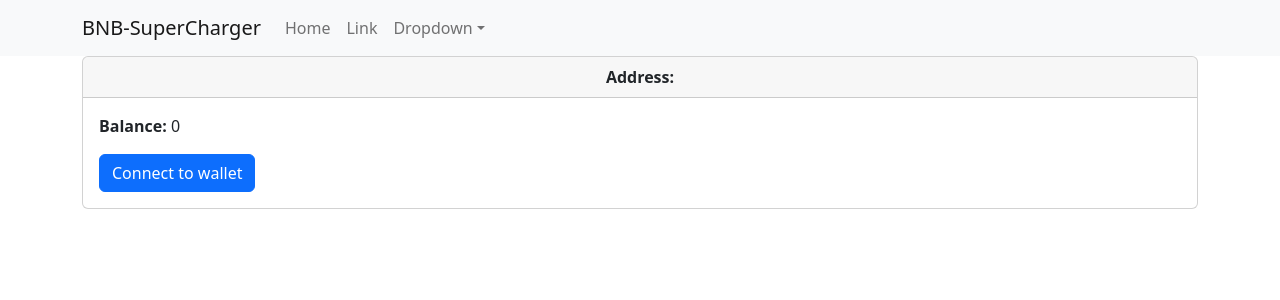
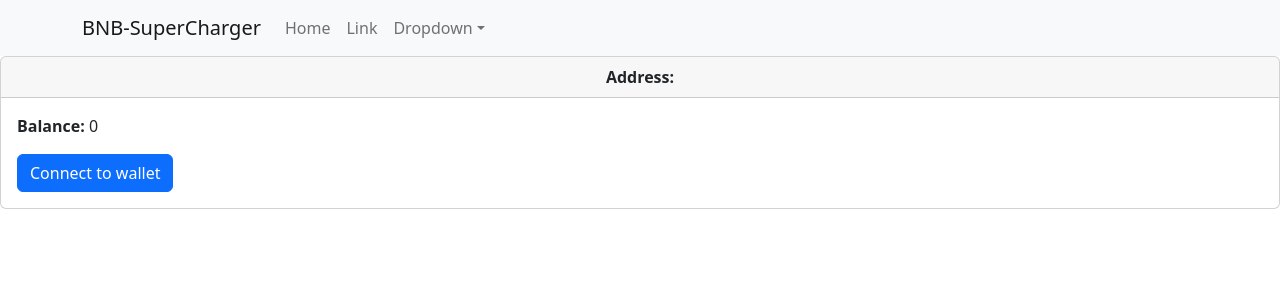
Before and after one commit to warrenseah/reactjs-vault-client, a React (Create React App) app: page / in a window 1280 px wide. Shown: the top 300 px of the page. Built offline with nearby package versions, Linux system fonts and the light colour scheme.

Commit message:
Added routes to app
also rework layout.js

```diff
--- a/src/App.js
+++ b/src/App.js
@@ -1,12 +1,20 @@
+import { Routes, Route } from "react-router-dom";
+import Home from "./pages/Home";
 import Layout from "./components/layout/Layout";
-import ConnectToMetamask from "./components/ConnectToMetamask";
+import Stakes from "./pages/Stakes";
+import Rewards from "./pages/Rewards";
+import NoPage from "./pages/NoPage";
 
 const App = () => {
-
   return (
-    <Layout>
-      <ConnectToMetamask />
-    </Layout>
+    <Routes>
+      <Route path="/" element={<Layout />}>
+        <Route index element={<Home />} />
+        <Route path="stakes" element={<Stakes />} />
+        <Route path="rewards" element={<Rewards />} />
+        <Route path='*' element={<NoPage />} />
+      </Route>
+    </Routes>
   );
 };
 
--- a/src/components/layout/Layout.js
+++ b/src/components/layout/Layout.js
@@ -1,12 +1,12 @@
 import { Fragment } from "react";
-import { Container } from "react-bootstrap";
+import { Outlet } from "react-router-dom";
 import Navigation from "../ui/Navigation";
 
-const Layout = (props) => {
+const Layout = () => {
   return (
     <Fragment>
       <Navigation />
-      <Container>{props.children}</Container>
+      <Outlet />
     </Fragment>
   );
 };
--- a/src/index.js
+++ b/src/index.js
@@ -6,13 +6,16 @@ import App from "./App";
 import "bootstrap/dist/css/bootstrap.min.css";
 // Bootstrap Bundle JS
 import "bootstrap/dist/js/bootstrap.bundle.min";
-import {UserContextProvider} from "./store/user-context";
+import { UserContextProvider } from "./store/user-context";
+import { BrowserRouter } from "react-router-dom";
 
 const root = ReactDOM.createRoot(document.getElementById("root"));
 root.render(
   <React.StrictMode>
     <UserContextProvider>
-      <App />
+      <BrowserRouter>
+        <App />
+      </BrowserRouter>
     </UserContextProvider>
   </React.StrictMode>
 );
```
